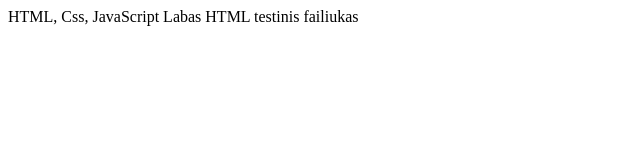
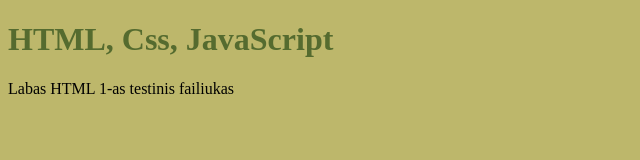
Before and after one commit to gintautasp/html_css_js_demo, a plain HTML site: page index.html in a window 1280 px wide. Shown: the whole page, without its empty margins (0-640 px from the left). Drawn offline with Linux system fonts and the light colour scheme.

Commit message:
dizaino kÅrimas

```diff
--- a/index.html
+++ b/index.html
@@ -3,10 +3,18 @@
 	<head>
 		<meta charset="utf-8">
 		<title>HTML, Css, JavaScript</title>
+		<style>
+			h1 {
+				color: DarkOliveGreen
+			}
+			body {
+				background-color: DarkKhaki;
+			}
+		</style>
 	</head>
 	<body>
-		HTML, Css, JavaScript
+		<h1>HTML, Css, JavaScript</h1>
 
-		Labas HTML testinis failiukas
+		Labas HTML 1-as testinis failiukas
 	</body>
 </html>
```
